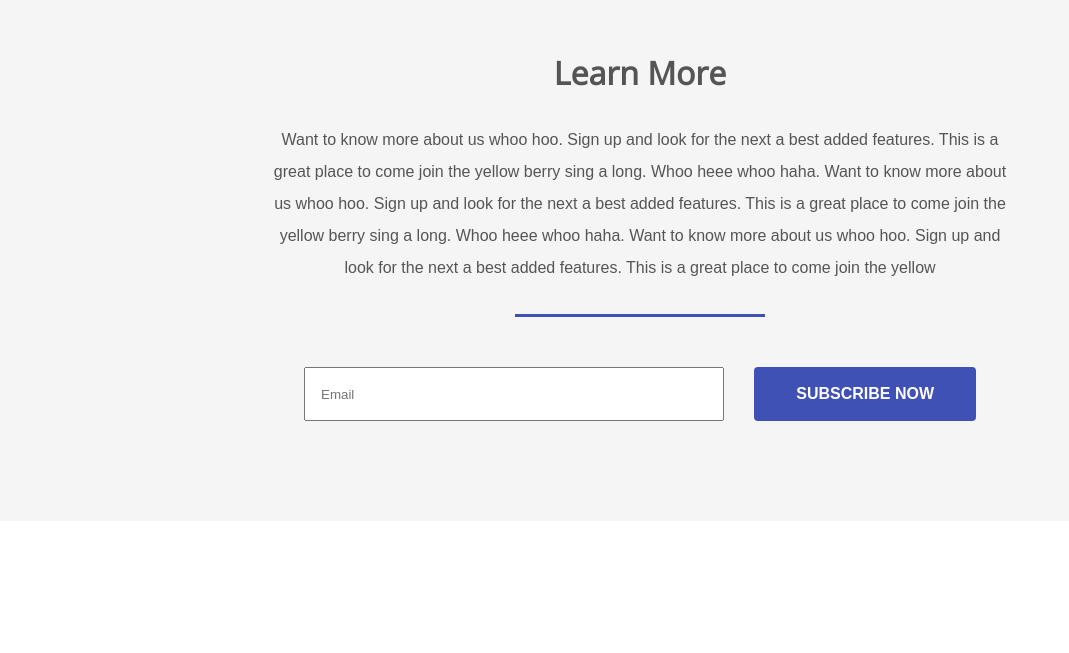
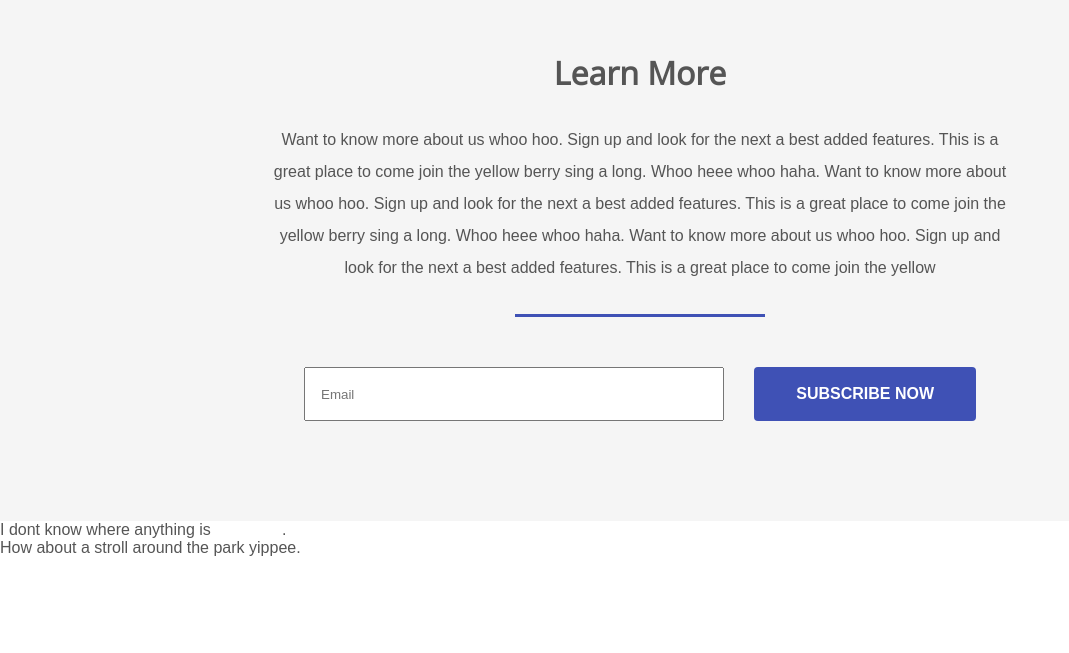
Before and after one commit to antdevelopment1/nature_travel_site, a plain HTML site: page index.html in a window 1280 px wide. Shown: the part 4279-4932 px from the top of the page, without its empty margins (0-1069 px from the left). Before the commit the page ends 4800 px from the top, so only its background shows below. Drawn offline with nearby package versions, Linux system fonts and the light colour scheme.

Commit message:
Adds structure for footer section

```diff
--- a/index.html
+++ b/index.html
@@ -117,7 +117,17 @@
         </form>
     </section>
 
-
+    <footer>
+        <p>I dont know where anything is <a href="hhtp://unsplash.com/">Unsplash</a>.</p>
+        <p>How about a stroll around the park yippee.</p>
+        <p>
+            <ul>
+                <li><a href="#"><i class="fa fa-twitter-square fa-2x"></i></a></li>
+                <li><a href="#"><i class="fa fa-facebook-square fa-2x"></i></a></li>
+                <li><a href="#"><i class="fa fa-snapchat-square fa-2x"></i></a></li>
+            </ul>
+        </p>
+    </footer>
 
 
 </body>
```
